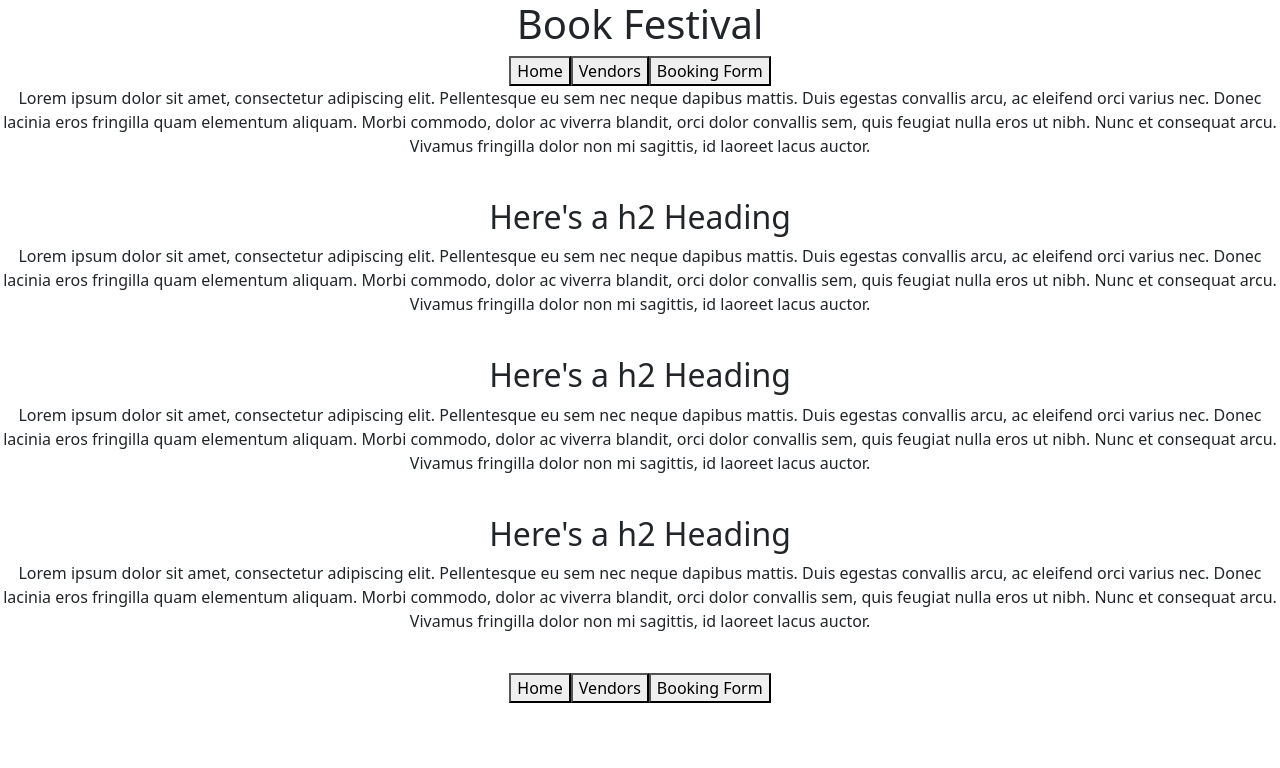
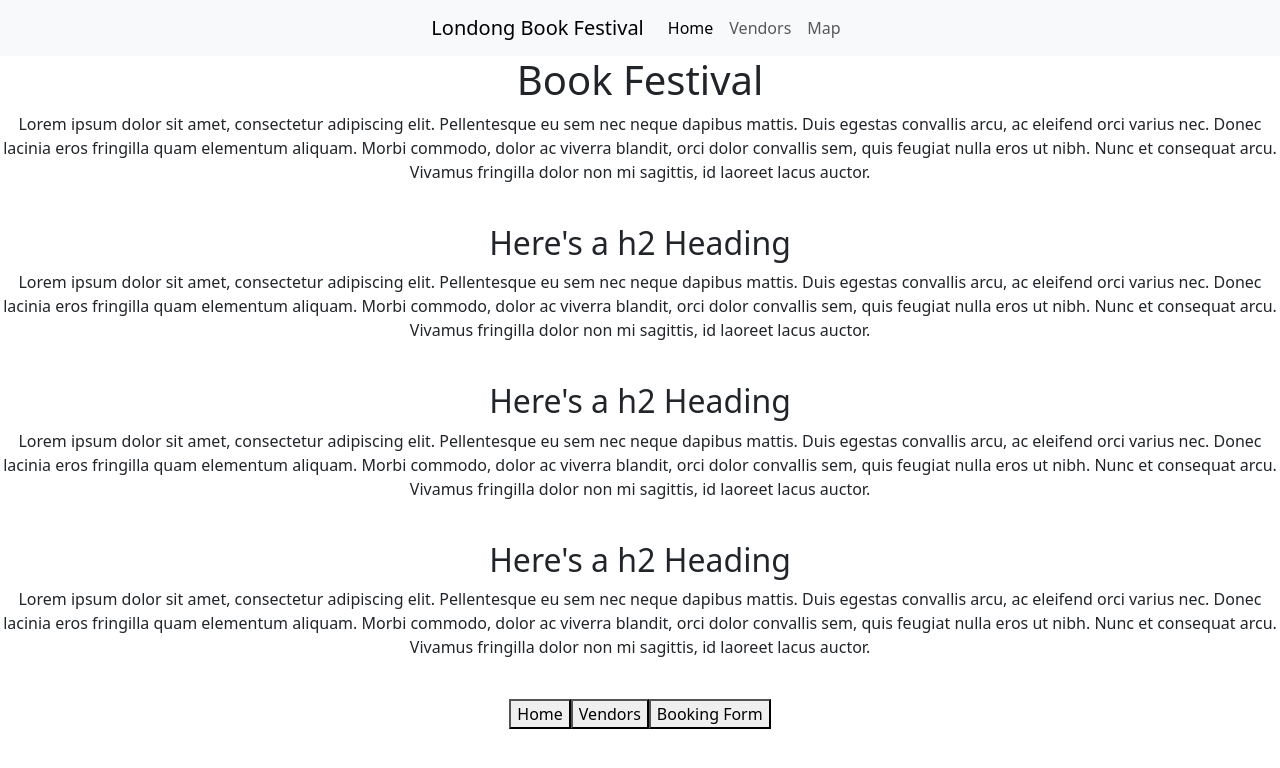
Before and after one commit to Charlywilliams/ourProject, a plain HTML site: page Index.html in a window 1280 px wide. Drawn offline with nearby package versions, Linux system fonts and the light colour scheme.

Commit message:
Added Bootstrap

```diff
--- a/CFG_JavaScript.js
+++ b/CFG_JavaScript.js
@@ -2,7 +2,7 @@
 window.onscroll = function() {myFunction()};
 
 // Get the navbar
-var navbar = document.getElementById("navbar");
+var navbar = document.getElementById("NavBar");
 
 // Get the offset position of the navbar
 var sticky = navbar.offsetTop;
--- a/CFG_Webdev_CSS.css
+++ b/CFG_Webdev_CSS.css
@@ -9,7 +9,7 @@ body{text-align: center;}
   }
 
   /* Navbar links */
-  #navbar a {
+  #NavBar a {
     float: left;
     display: block;
     color: #f2f2f2;
@@ -74,3 +74,5 @@ div.gallery img {
     -webkit-filter: grayscale(100%);
     filter: grayscale(100%);
   }
+
+  nav{align-content: center;}
--- a/Index.html
+++ b/Index.html
@@ -19,12 +19,28 @@
 
 <body>
   <main>
+    <nav class="navbar navbar-expand-lg bg-body-tertiary justify-content-center">
+      <div class="d-flex">
+        <a class="navbar-brand" href="#">Londong Book Festival</a>
+        <button class="navbar-toggler" type="button" data-bs-toggle="collapse" data-bs-target="#navbarSupportedContent" aria-controls="navbarSupportedContent" aria-expanded="false" aria-label="Toggle navigation">
+          <span class="navbar-toggler-icon"></span>
+        </button>
+        <div class="collapse navbar-collapse" id="navbarSupportedContent">
+          <ul class="navbar-nav me-auto mb-2 mb-lg-0">
+            <li class="nav-item">
+              <a class="nav-link active" aria-current="page" href="Index.html">Home</a>
+            </li>
+            <li class="nav-item">
+              <a class="nav-link" href="HW_Page2.html">Vendors</a>
+            </li>
+            <li class="nav-item">
+              <a class="nav-link" href="HW_Page2.html">Map</a>
+            </li>
+          </ul>
+        </div>
+      </div>
+    </nav>
     <h1>Book Festival</h1>
-    <div id="NavBar">   <div class="btn-group">
-      <button id="MainPage" onclick="location.href='Index.html';">Home</button>
-      <button id="VendorsPage" onclick="location.href='HW_Page2.html';">Vendors</button>
-      <button id="BookingFormPage" onclick="location.href='Index.html';">Booking Form</button>
-    </div></div>
     <p>Lorem ipsum dolor sit amet, consectetur adipiscing elit. Pellentesque eu sem nec neque dapibus mattis. Duis
       egestas convallis arcu, ac eleifend orci varius nec. Donec lacinia eros fringilla quam elementum aliquam. Morbi
       commodo, dolor ac viverra blandit, orci dolor convallis sem, quis feugiat nulla eros ut nibh. Nunc et consequat
```
Also changed, not shown: HW_Page2.html (+21 -6 lines).
